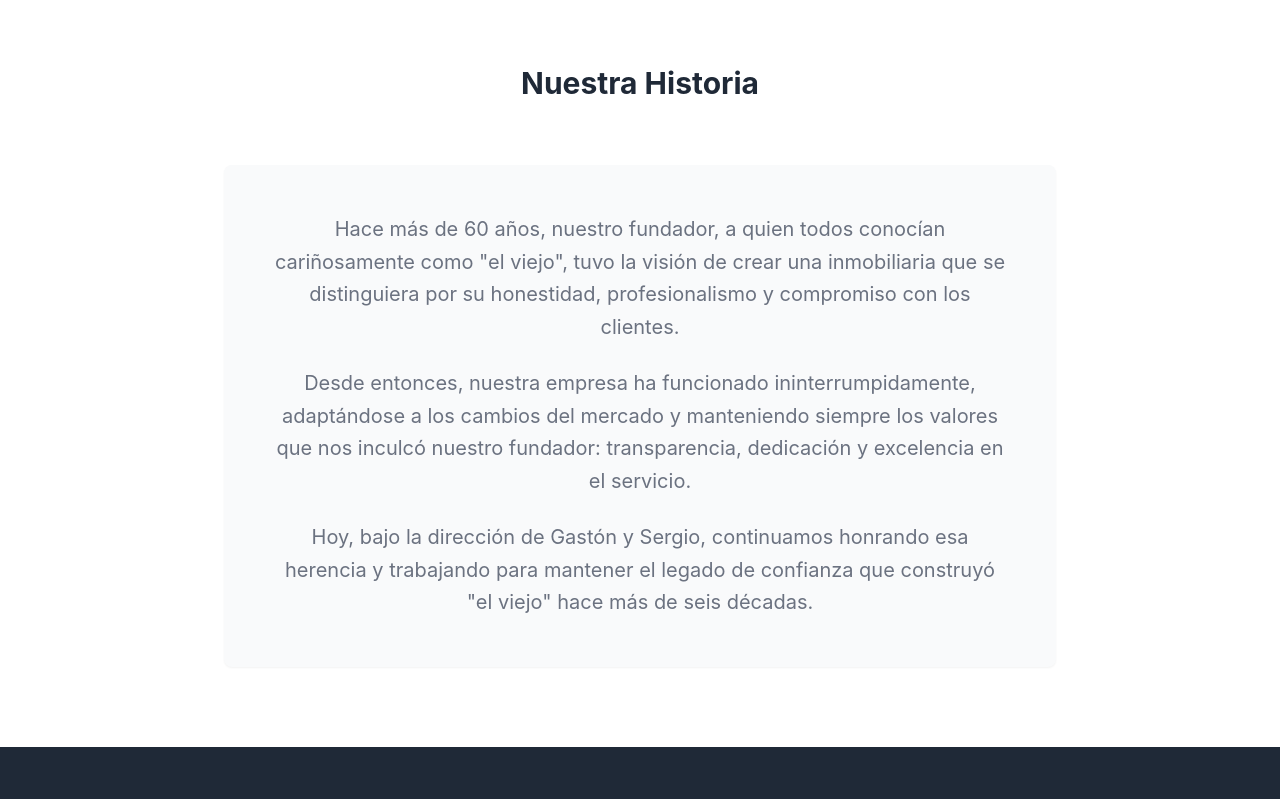
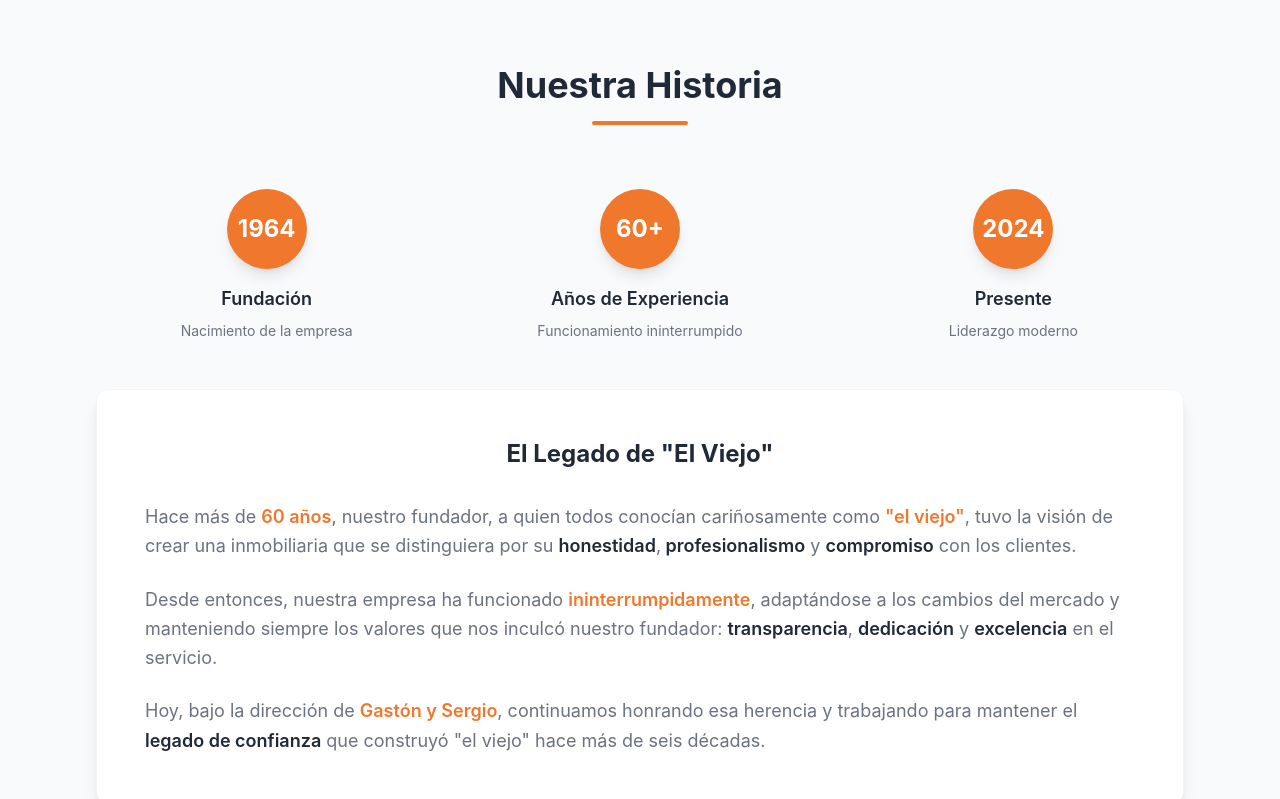
Before and after one commit to mircotomalino/NasutiInmobiliaria, a React (Vite) app: page / in a window 1280 px wide. Shown: the part 1620-2419 px from the top of the page. Built offline with nearby package versions, Linux system fonts and the light colour scheme.

Commit message:
modernizar sección Nuestra Historia - diseño uniforme y elegante

```diff
--- a/src/components/LandingPage.tsx
+++ b/src/components/LandingPage.tsx
@@ -90,29 +90,62 @@ const LandingPage: React.FC = () => {
         </section>
 
         {/* Sección Historia */}
-        <section className="py-20 bg-white">
-          <div className="max-w-4xl mx-auto px-4 sm:px-6 lg:px-8">
+        <section className="py-20 bg-gray-50">
+          <div className="max-w-6xl mx-auto px-4 sm:px-6 lg:px-8">
             <div className="text-center mb-16">
-              <h2 className="text-3xl font-bold text-[#1F2937] mb-4">Nuestra Historia</h2>
+              <h2 className="text-3xl lg:text-4xl font-bold text-[#1F2937] mb-4">Nuestra Historia</h2>
+              <div className="w-24 h-1 bg-[#f0782c] mx-auto rounded-full"></div>
             </div>
 
-            <div className="bg-gray-50 p-8 lg:p-12 rounded-lg shadow-sm">
-              <div className="prose prose-lg mx-auto text-center">
-                <p className="text-xl text-[#6B7280] leading-relaxed mb-6">
-                  Hace más de 60 años, nuestro fundador, a quien todos conocían cariñosamente como "el viejo",
-                  tuvo la visión de crear una inmobiliaria que se distinguiera por su honestidad,
-                  profesionalismo y compromiso con los clientes.
+            {/* Timeline visual */}
+            <div className="grid md:grid-cols-3 gap-8 mb-12">
+              <div className="text-center">
+                <div className="w-20 h-20 bg-[#f0782c] rounded-full flex items-center justify-center mx-auto mb-4 shadow-lg">
+                  <span className="text-white text-2xl font-bold">1964</span>
+                </div>
+                <h3 className="text-[#1F2937] text-lg font-semibold mb-2">Fundación</h3>
+                <p className="text-[#6B7280] text-sm">Nacimiento de la empresa</p>
+              </div>
+
+              <div className="text-center">
+                <div className="w-20 h-20 bg-[#f0782c] rounded-full flex items-center justify-center mx-auto mb-4 shadow-lg">
+                  <span className="text-white text-2xl font-bold">60+</span>
+                </div>
+                <h3 className="text-[#1F2937] text-lg font-semibold mb-2">Años de Experiencia</h3>
+                <p className="text-[#6B7280] text-sm">Funcionamiento ininterrumpido</p>
+              </div>
+
+              <div className="text-center">
+                <div className="w-20 h-20 bg-[#f0782c] rounded-full flex items-center justify-center mx-auto mb-4 shadow-lg">
+                  <span className="text-white text-2xl font-bold">2024</span>
+                </div>
+                <h3 className="text-[#1F2937] text-lg font-semibold mb-2">Presente</h3>
+                <p className="text-[#6B7280] text-sm">Liderazgo moderno</p>
+              </div>
+            </div>
+
+            {/* Contenido principal */}
+            <div className="bg-white p-8 lg:p-12 rounded-xl shadow-lg border border-gray-100">
+              <div className="text-center mb-8">
+                <h3 className="text-[#1F2937] text-2xl font-bold mb-4">El Legado de "El Viejo"</h3>
+              </div>
+
+              <div className="space-y-6">
+                <p className="text-lg text-[#6B7280] leading-relaxed">
+                  Hace más de <span className="text-[#f0782c] font-semibold">60 años</span>, nuestro fundador, a quien todos conocían cariñosamente como <span className="text-[#f0782c] font-semibold">"el viejo"</span>,
+                  tuvo la visión de crear una inmobiliaria que se distinguiera por su <span className="text-[#1F2937] font-semibold">honestidad</span>,
+                  <span className="text-[#1F2937] font-semibold"> profesionalismo</span> y <span className="text-[#1F2937] font-semibold">compromiso</span> con los clientes.
                 </p>
 
-                <p className="text-xl text-[#6B7280] leading-relaxed mb-6">
-                  Desde entonces, nuestra empresa ha funcionado ininterrumpidamente,
+                <p className="text-lg text-[#6B7280] leading-relaxed">
+                  Desde entonces, nuestra empresa ha funcionado <span className="text-[#f0782c] font-semibold">ininterrumpidamente</span>,
                   adaptándose a los cambios del mercado y manteniendo siempre los valores
-                  que nos inculcó nuestro fundador: transparencia, dedicación y excelencia en el servicio.
+                  que nos inculcó nuestro fundador: <span className="text-[#1F2937] font-semibold">transparencia</span>, <span className="text-[#1F2937] font-semibold">dedicación</span> y <span className="text-[#1F2937] font-semibold">excelencia</span> en el servicio.
                 </p>
 
-                <p className="text-xl text-[#6B7280] leading-relaxed">
-                  Hoy, bajo la dirección de Gastón y Sergio, continuamos honrando esa herencia
-                  y trabajando para mantener el legado de confianza que construyó "el viejo"
+                <p className="text-lg text-[#6B7280] leading-relaxed">
+                  Hoy, bajo la dirección de <span className="text-[#f0782c] font-semibold">Gastón y Sergio</span>, continuamos honrando esa herencia
+                  y trabajando para mantener el <span className="text-[#1F2937] font-semibold">legado de confianza</span> que construyó "el viejo"
                   hace más de seis décadas.
                 </p>
               </div>
```
